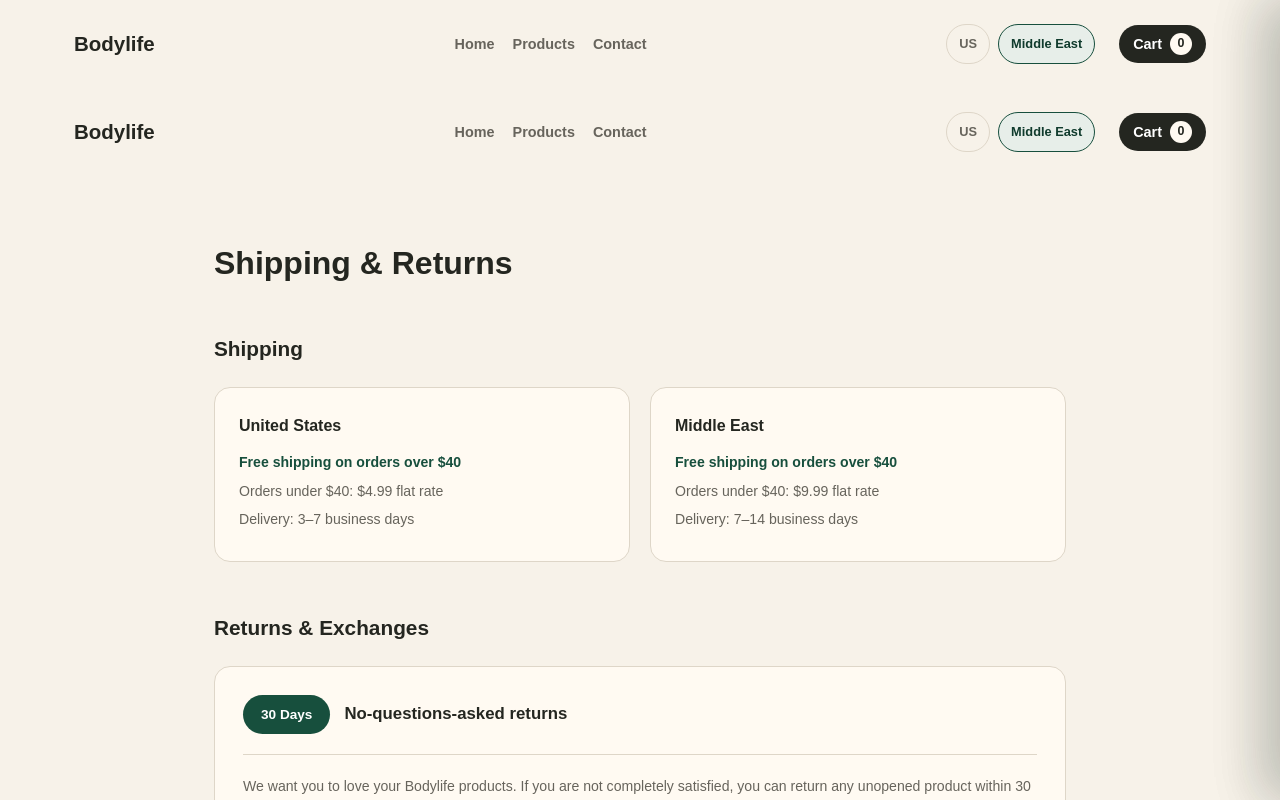
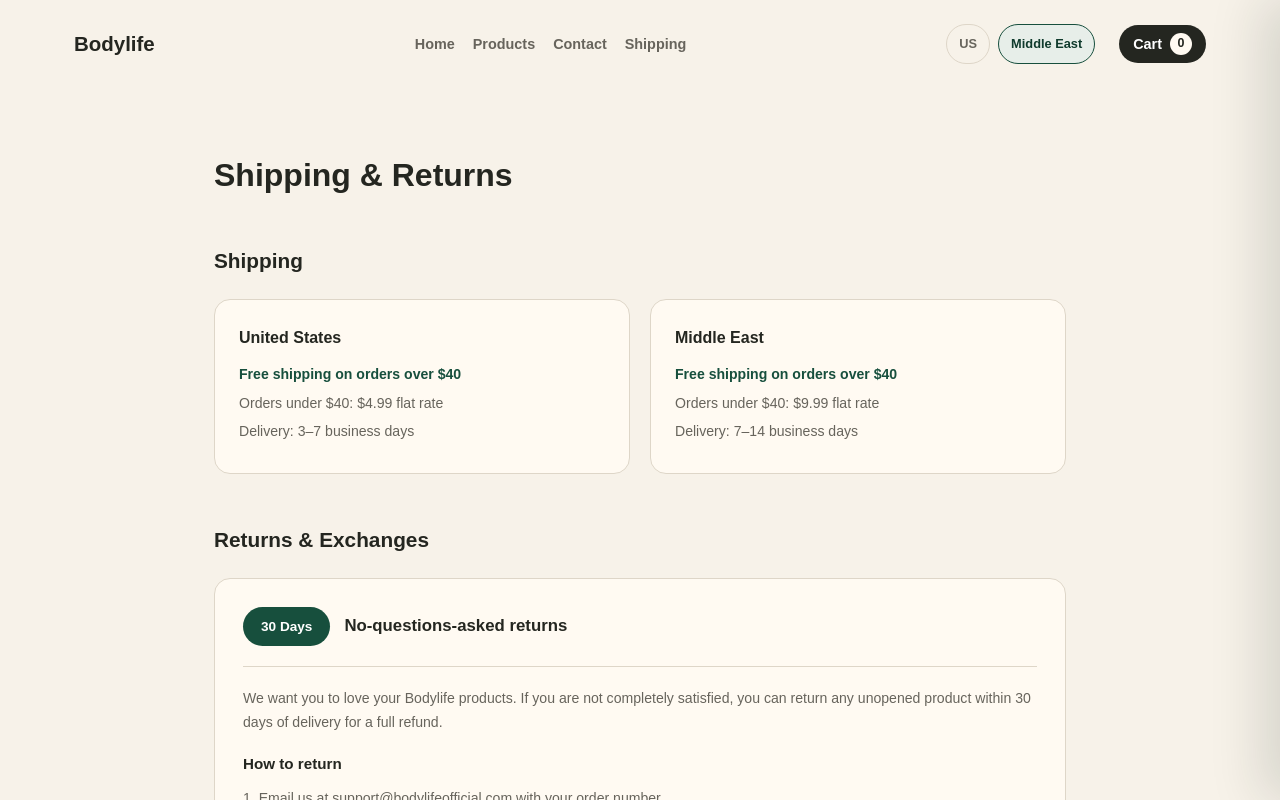
Before and after one commit to DMS120-Nan/bodylife-website, a Next.js app: page /me/shipping in a window 1280 px wide. Shown: the top 800 px of the page. Built offline with nearby package versions, Linux system fonts and the light colour scheme; no server answers.

Commit message:
Fix shipping page duplicate navbar, add shipping link to navbar

```diff
--- a/app/[region]/shipping/page.js
+++ b/app/[region]/shipping/page.js
@@ -1,4 +1,4 @@
-import { StoreLayout } from "../../../components/StoreLayout";
+import Link from "next/link";
 import { getRegion, regions } from "../../../lib/regions";
 
 export function generateStaticParams() {
@@ -10,7 +10,6 @@
   const region = getRegion(regionCode);
 
   return (
-    <StoreLayout region={region}>
     <div className="shipping-page">
       <div className="shipping-content">
         <h1>Shipping & Returns</h1>
@@ -53,10 +52,9 @@
 
         <section className="shipping-section">
           <h2>Questions?</h2>
-            <p>Contact our team at <a href="mailto:support@bodylifeofficial.com">support@bodylifeofficial.com</a> or visit our <a href={`/${region.code}/contact`}>contact page</a>.</p>
+          <p>Contact our team at <a href="mailto:support@bodylifeofficial.com">support@bodylifeofficial.com</a> or visit our <Link href={`/${region.code}/contact`}>contact page</Link>.</p>
         </section>
       </div>
     </div>
-    </StoreLayout>
   );
 }
--- a/components/Navbar.js
+++ b/components/Navbar.js
@@ -19,6 +19,7 @@
         <Link href={`/${region.code}`}>Home</Link>
         <Link href={`/${region.code}/products`}>Products</Link>
         <Link href={`/${region.code}/contact`}>Contact</Link>
+        <Link href={`/${region.code}/shipping`}>Shipping</Link>
       </nav>
       <div className="region-switcher" aria-label="Region selector">
         {regions.map((item) => (
```
Lines whose indentation alone changed are shown as unchanged.
